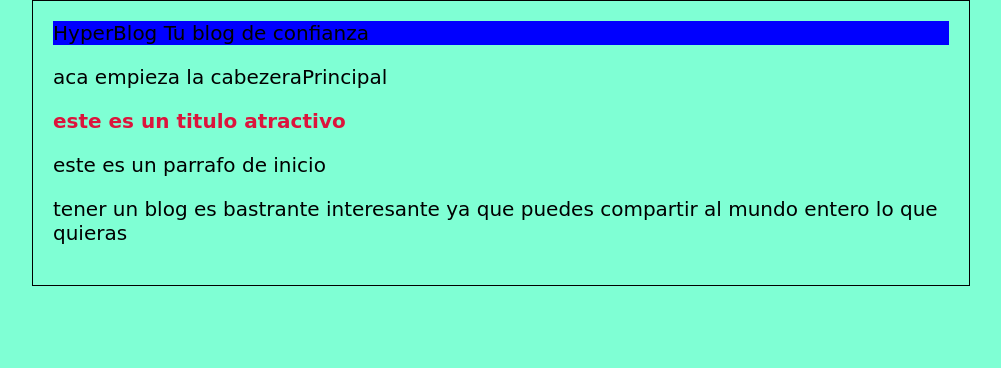
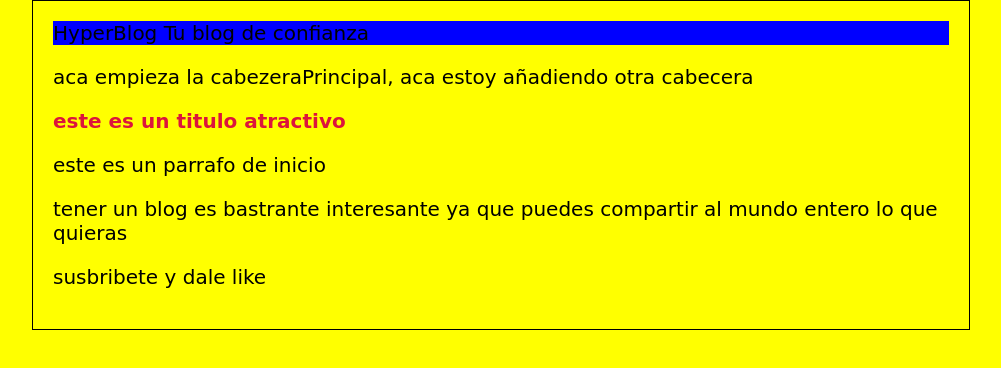
Before and after one commit to Santiago010/HyperBlog, a plain HTML site: page index.html in a window 1280 px wide. Shown: the whole page, without its empty margins (139-1140 px from the left). Drawn offline with Linux system fonts and the light colour scheme.

Commit message:
agrege suscripcion, cambie la cabecera, y cambie el color

```diff
--- a/css/styles.css
+++ b/css/styles.css
@@ -1,5 +1,5 @@
 body{
-    background-color: aquamarine;
+    background-color: yellow;
     text-align: center;
     font-size: 20px;
     margin: 0;
--- a/index.html
+++ b/index.html
@@ -11,13 +11,14 @@
         <div class="cabezeraPrincipal">
             <div class="HyperBlog"> HyperBlog Tu blog de confianza</div>
             <p>
-                aca empieza la cabezeraPrincipal
+                aca empieza la cabezeraPrincipal, aca estoy añadiendo otra cabecera
             </p>
         </div>
         <div class="post">
             <h1>este es un titulo atractivo</h1>
             <p>este es un parrafo de inicio</p>
             <p>tener un blog es bastrante interesante ya que puedes compartir al mundo entero lo que quieras</p>
+            <p>susbribete y dale like</p>
         </div>
     </div>
 </body>
```
